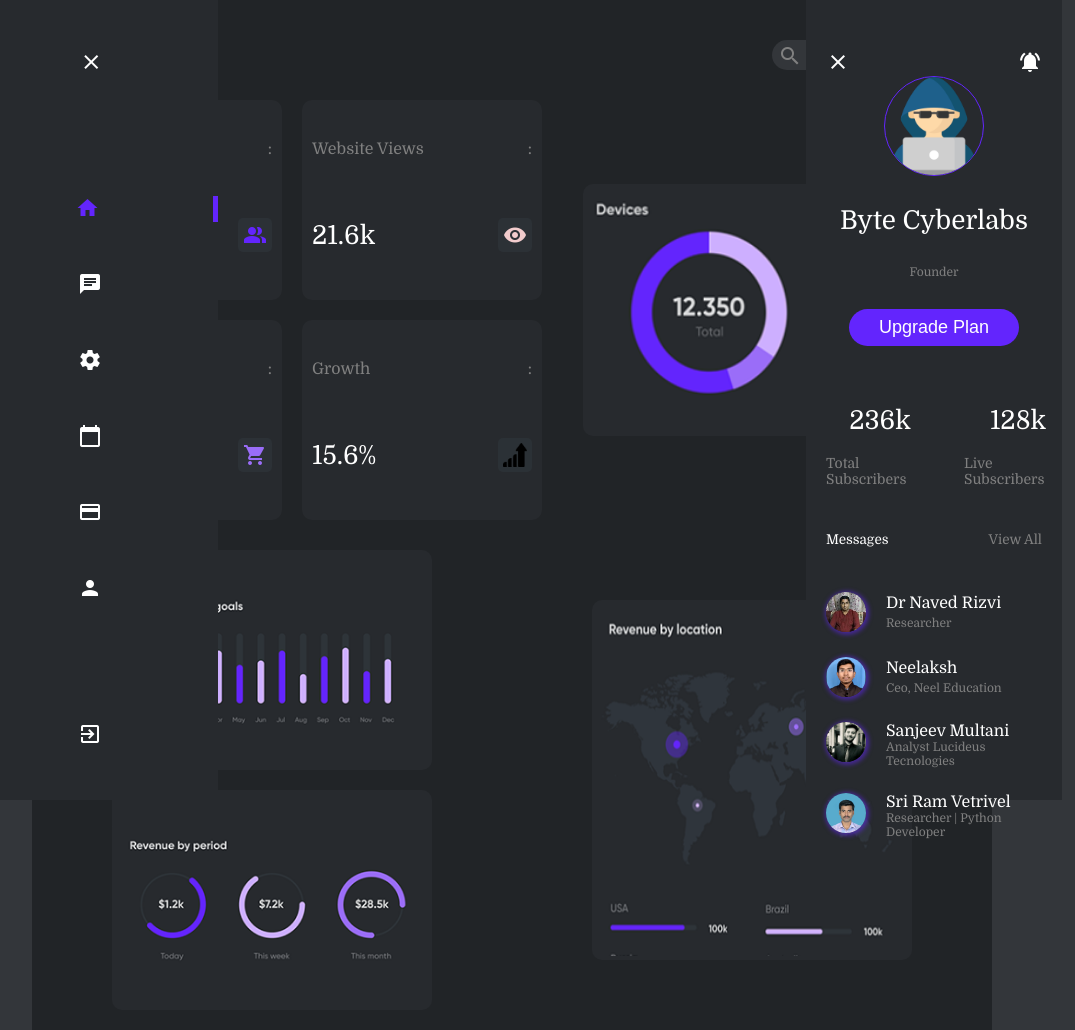
After one commit to codingbeasts/registration_form, a PHP site: page /assets/php/admin.php in a window 1280 px wide. The commit adds this page. Shown: the whole page, without its empty margins (128-1203 px from the left). Run offline with PHP 8.4, Linux system fonts and the light colour scheme.

Commit message:
admin page

```diff
--- /dev/null
+++ b/assets/css/admin.css
@@ -0,0 +1,432 @@
+/* global css */
+@import url('https://fonts.googleapis.com/css2?family=Domine&display=swap');
+*,
+*::before,
+*::after{
+    margin: 0;
+    padding: 0;
+    box-sizing: inherit;
+}
+::-webkit-input-placeholder {
+   text-transform: capitalize;
+}
+
+:-moz-placeholder {
+   text-transform: capitalize;
+}
+
+::-moz-placeholder {
+   text-transform: capitalize;
+}
+
+:-ms-input-placeholder {
+   text-transform: capitalize;
+}
+ul{
+    list-style: none;
+}
+html{
+    box-sizing: border-box;
+    font-size: 10px;
+    font-family: 'Domine', serif;
+    color: white;
+}
+body{
+    background:rgba(51,54,58,1);
+}
+.wrapper{
+    width: 360px;
+    position: relative;
+    background:rgba(33, 36, 39, 1);
+    margin: 0 auto;
+}
+/* .main-section{
+    background:gainsboro;
+} */
+/* .main-section-nav{
+
+} */
+
+.main-section-nav ul{
+    display: flex;
+    flex-flow: row;
+    justify-content: space-around;
+    margin:20px 0;
+    align-items: center;
+}
+.main-section-nav li:nth-child(2){
+    text-transform: capitalize;
+    font-size: 1.5rem;
+}
+.main-section-nav li{
+    position: relative;
+}
+.search-bar i{
+    position: absolute;
+    left: 6px;
+    top:4px;
+    color: grey;
+}
+i{
+    cursor: pointer;
+    transition: .3s;
+}
+i:focus{
+    color:rgb(99,37,253);
+}
+i:hover{
+    color: rgb(99,37,253);
+}
+
+.search-bar input{
+    background:rgba(51,54,58,1);
+    padding: 8px 5px 8px 40px;
+    outline: none;
+    border:none;
+    border-radius:20px;
+    color: grey;
+    transition: .3s;
+    font-size: 1.2rem;
+}
+.search-bar input:focus + i{
+    color: rgb(99,37,253);
+}
+.search-bar input:focus{
+    box-shadow: 2px 2px 10px 4px rgba(99,37,253,0.5);
+}
+.search-bar input:hover + i{
+    color: rgb(99,37,253);
+}
+.navigation-menu{
+    background:rgba(39, 42, 46, 1);
+    width: 15%;
+    position: fixed;
+    z-index: 1;
+    height: 100%;
+    text-align: center;
+    left: -23rem;
+    transition: all 650ms ease-in-out;
+
+}
+.close-btn{
+    margin-top: 50px;
+}
+.navbar{
+    display: flex;
+    flex-direction: column;
+    gap: 50px;
+    margin:120px 0;
+}
+.nav-btn{
+    transition: .3s;
+}
+.active-nav-menu{
+    color: rgb(99,37,253);
+    border-right:5px solid rgb(99,37,253);
+}
+.navbar-show{
+    left: 0;
+}
+
+
+.admin-profile{
+    position: fixed;
+    height: 100%;
+    width: 100%;
+    background:rgba(39, 42, 46, 1);
+    top: 0;
+    right: -44rem;
+    z-index: 1;
+    transition: all 650ms ease-in-out;
+    padding:50px 20px;
+}
+
+.admin-profile-show{
+    right: 0;
+}
+
+.profile-nav ul{
+    display: flex;
+    flex-flow: row;
+    justify-content: space-between;
+}
+.profile-info{
+    display: flex;
+    flex-direction: column;
+    gap: 30px;
+    align-items: center;
+    text-transform: capitalize;
+}
+.profile-info img + span{
+    font-size: 2.6rem;
+}
+.profile-info img + span + span{
+    font-size: 1.2rem;
+    color: grey;
+}
+.profile-info input[type="button"]{
+    border:none;
+    border-radius:20px;
+    font-size:1.8rem;
+    padding: 8px 30px;
+    background: rgb(99,37,253);
+    color: white;
+    text-transform: capitalize;
+    transition: .5s;
+    cursor: pointer;
+}
+.profile-info input[type="button"]:hover{
+    box-shadow: 1px 1px 5px 2px rgba(255, 255, 255,0.1);
+}
+.profile-info img{
+    width: 100px;
+    border-radius: 50%;
+    border: 1.2px solid rgb(99,37,253);
+    transition: .4s;
+    cursor: pointer;
+}
+.profile-info img:hover{
+    box-shadow: 1px 1px 8px 4px rgb(99,37,253,0.8);
+}
+.profile-info ul{
+    display: grid;
+    grid-template-columns: 50% 50%;
+    grid-column-gap: 3rem;
+    margin-top: 3rem;
+}
+.profile-info ul li{
+    display: flex;
+    flex-flow: column;
+    gap:2rem;
+    align-self: center;
+}
+
+.profile-info li span:nth-child(1){
+    font-size: 2.6rem;
+    text-align: center;
+}
+.profile-info li span:nth-child(2){
+    font-size: 1.4rem;
+    color: grey;
+}
+.messages ul:first-child{
+    display: flex;
+    flex-flow: row;
+    justify-content: space-between;
+    margin:4.5rem 0;
+    text-transform: capitalize;
+    font-size: 1.35rem;
+}
+.msg-list li{
+    display: flex;
+    flex-direction: row;
+    gap: 2rem;
+    margin-top: 2.5rem;
+}
+.msg-list li div{
+    display: flex;
+    flex-flow: column;
+    justify-content: space-around;
+    text-transform: capitalize;
+}
+.view-btn{
+    color: grey;
+}
+.view-btn:hover{
+    cursor: pointer;
+    color: rgb(99,37,253);
+}
+.msg-list img{
+    width: 40px;
+    height: 40px;
+    border-radius:50%;
+    clear: right;
+    box-shadow: 1px 1px 4px 2px rgba(99,37,253,0.5);
+}
+.msg-list p{
+    display: inline-block;
+    width: 100%;
+    font-size: 1.6rem;
+}
+.msg-list span{
+    display: block;
+    width: 100%;
+    color: grey;
+    font-size: 1.2rem;
+}
+
+.main-section{
+    padding: 20px 0;
+}
+.first-section{
+    display: grid;
+    grid-template-rows: 50% 50% 50%;
+    grid-row-gap: 20px;
+    grid-column-gap: 20px;
+    justify-content: center;
+
+}
+.box{
+    width: 100%;
+    height: 200px;
+    background:rgba(39, 42, 46, 1);
+    border-radius: 10px;
+    text-transform: capitalize;
+}
+.box-1{
+    display: flex;
+    flex-flow: row;
+    justify-content: space-between;
+    margin:4rem 1rem;
+    font-size: 1.6rem;
+    color: grey;
+}
+.box-2{
+    display: flex;
+    flex-flow: row;
+    justify-content: space-between;
+    margin:6rem 1rem 0;
+    font-size: 2.6rem;
+    align-items: center;
+}
+.box-2 i{
+    padding: .5rem;
+    background: rgba(46 , 52, 57, 0.8);
+    border-radius: 0.5rem;
+}
+.i-b1{
+    color: rgba(99,37,253,1);
+}
+.i-b2{
+    color: rgba(242,204,205,1);
+}
+.i-b3{
+    color: rgba(154, 109, 248,1);
+}
+.i-b4{
+    padding: .5rem;
+    background: rgba(46 , 52, 57, 0.8);
+    border-radius: 0.5rem;
+    width: 34px;
+    height: 34px;
+    background-image: url("../images/icons/growth.png");
+    display: inline-block;
+    background-position: center;
+    background-repeat: no-repeat;
+    background-size: 2.4rem;
+}
+.device-box{
+    border-radius: 10px;
+    width: 320px;
+    height: 200px;
+    background:rgba(39, 42, 46, 1);
+    grid-column: 1/3;
+    background-image: url("../images/device-box.png");
+    background-position: center;
+    background-size: contain;
+    background-repeat: no-repeat;
+}
+.second-section{
+    margin-top: 20px;
+    display: grid;
+    grid-template-rows:30% 30% 60%;
+    grid-row-gap: 20px;
+    justify-content: center;
+}
+.sec-box{
+    width: 320px;
+    height: 220px;
+    background:rgba(39, 42, 46, 1);
+    border-radius: 10px;
+}
+.graph-box{
+    background-image: url("../images/graph-box.png");
+    background-position: center;
+    background-size: contain;
+    background-repeat: no-repeat;
+}
+.revenue-box{
+    background-image: url("../images/revenue-box.png");
+    background-position: center;
+    background-size: contain;
+    background-repeat: no-repeat;
+}
+.location-box{
+    border-radius: 10px;
+    background:rgba(39, 42, 46, 1);
+    width: 320px;
+    height: 360px;
+    background-image: url("../images/location-box.png");
+    background-position: center;
+    background-size: contain;
+    background-repeat: no-repeat;
+}
+
+@media only screen and (min-width:767px){
+    .wrapper{
+        width: 960px;
+    }
+    .first-section{
+        grid-template-rows: 1fr 1fr;
+        grid-template-columns: 1fr 1fr 2fr;
+        justify-content: center;
+        padding:10px;
+    }
+    .first-section .box{
+        width: 24rem;
+        justify-self: center;
+    }
+    .first-section .box:nth-child(3){
+        grid-row: 2/3;
+        grid-column: 1/2;
+    }
+    .first-section .box:nth-child(4){
+        grid-row: 2/3;
+        grid-column: 2/3;
+    }
+    .device-box{
+        grid-row: 1/3;
+        grid-column: 3/3;
+        justify-self: center;
+        width: 90%;
+        height: 60%;
+        align-self: center;
+    }
+    .second-section{
+        grid-template-rows: 1fr 1fr;
+        grid-template-columns: 1fr 1fr;
+    }
+    .second-section .sec-box{
+        align-self: center;
+        justify-self: center;
+
+    }
+    .location-box{
+        align-self: center;
+        justify-self: center;
+        grid-column: 2/3;
+        grid-row: 1/3;
+    }
+    .navigation-menu{
+        /* display: none; */
+        left: 9rem;
+        width: 20%;
+    }
+    .admin-profile{
+        /* display: none; */
+        width: 20%;
+        right: 9rem;
+
+    }
+    .main-section-nav ul{
+        justify-content: space-between;
+        margin-left: 20px;
+        margin-right: 20px;
+    }
+    .main-section-nav li:nth-child(1){
+        display: none;
+    }
+    .main-section-nav li:nth-child(4){
+        display: none;
+    }
+}
--- a/assets/css/styles.css
+++ b/assets/css/styles.css
@@ -82,6 +82,7 @@ form input{
     padding: 10px 5px;
     color:white;
     font-size: 1.5rem;
+    outline: none;
 
 }
 .btn{
--- /dev/null
+++ b/assets/js/menu.js
@@ -0,0 +1,30 @@
+
+var displayMenu = document.querySelector(".navigation-menu");
+
+document.querySelector(".open-btn").addEventListener("click",()=>{
+    displayMenu.classList.add("navbar-show");
+});
+
+document.querySelector(".close-btn").addEventListener("click",()=>{
+    displayMenu.classList.remove("navbar-show");
+});
+
+var adminShow = document.querySelector(".admin-profile");
+document.querySelector(".profile-open").addEventListener("click",()=>{
+    adminShow.classList.add("admin-profile-show");
+});
+
+document.querySelector(".profile-close").addEventListener("click", () => {
+    adminShow.classList.remove("admin-profile-show");
+});
+
+var navBtn = document.querySelectorAll(".nav-btn");
+
+navBtn.forEach(active_button =>  {
+    active_button.addEventListener("click",function(){
+        navBtn.forEach(btn => {
+            btn.classList.remove("active-nav-menu")
+        });
+        this.classList.add("active-nav-menu");
+    });
+});
--- /dev/null
+++ b/assets/php/admin.php
@@ -0,0 +1,159 @@
+<?php
+    session_start();
+?>
+<!DOCTYPE html>
+<html lang="en">
+<head>
+    <meta charset="UTF-8">
+    <meta name="viewport" content="width=device-width, initial-scale=1.0">
+    <link rel="stylesheet" href="../css/admin.css" type="text/css">
+    <link href="https://fonts.googleapis.com/icon?family=Material+Icons" rel="stylesheet">
+    <title>Admin</title>
+</head>
+<body>
+    <div class="wrapper">
+        <div class="navigation-menu">
+            <div class="logo">
+                <img src="" alt="">
+                <i class="material-icons close-btn">close</i>
+            </div>
+            <ul class="navbar">
+                <li class="nav-btn active-nav-menu"><i class="material-icons">home</i></li>
+                <li class="nav-btn"><i class="material-icons">chat</i></li>
+                <li class="nav-btn"><i class="material-icons">settings</i></li>
+                <li class="nav-btn"><i class="material-icons">calendar_today</i></li>
+                <li class="nav-btn"><i class="material-icons">credit_card</i></li>
+                <li class="nav-btn"><i class="material-icons">person</i></li>
+            </ul>
+            <div class="exit">
+                <i class="material-icons">exit_to_app</i>
+            </div>
+        </div>
+        <div class="main-section">
+            <div class="main-section-nav">
+                <ul>
+                    <li><i class="material-icons open-btn">menu</i></li>
+                    <li>dashboard</li>
+                    <li class="search-bar"><input type="text" placeholder="search"><i class="material-icons">search</i></li>
+                    <li><i class="material-icons profile-open">perm_identity</i></li>
+                </ul>
+            </div>
+            <div class="first-section">
+                <div class="box">
+                    <div class="box-1">
+                        <span>customers</span>
+                        <span>:</span>
+                    </div>
+                    <div class="box-2">
+                        <span>12.3k</span>
+                        <i class="material-icons i-b1">people_alt</i>
+                    </div>
+                </div>
+                <div class="box">
+                    <div class="box-1">
+                        <span>website views</span>
+                        <span>:</span>
+                    </div>
+                    <div class="box-2">
+                        <span>21.6k</span>
+                        <i class="material-icons i-b2">visibility</i>
+                    </div>
+                </div>
+                <div class="box">
+                    <div class="box-1">
+                        <span>orders</span>
+                        <span>:</span>
+                    </div>
+                    <div class="box-2">
+                        <span>34.4k</span>
+                        <i class="material-icons i-b3">shopping_cart</i>
+                    </div>
+                </div>
+                <div class="box">
+                    <div class="box-1">
+                        <span>growth</span>
+                        <span>:</span>
+                    </div>
+                    <div class="box-2">
+                        <span>15.6%</span>
+                        <!-- <img class="i-b4" src="../images/icons/growth.png" alt="growth"> -->
+                        <span class="i-b4"></span>
+                    </div>
+                </div>
+                <div class="device-box">
+                    <!-- Lorem ipsum dolor sit amet consectetur adipisicing elit.
+                    Laudantium sapiente porro at corrupti est asperiores suscipit
+                    similique ipsa quibusdam voluptate rem distinctio molestias
+                    dolores veniam, laboriosam numquam eaque placeat consectetur. -->
+                </div>
+            </div>
+            <div class="second-section">
+                <div class="sec-box graph-box"></div>
+                <div class="sec-box revenue-box"></div>
+                <div class="location-box"></div>
+            </div>
+        </div>
+        <div class="admin-profile">
+            <div class="profile-nav">
+                <ul>
+                    <li><i class="material-icons profile-close">close</i></li>
+                    <li><i class="material-icons">notifications_active</i></li>
+                </ul>
+            </div>
+            <div class="profile-info">
+                <img src="../images/icons/hacker.png" alt="profile-pic">
+                <span>byte cyberlabs</span>
+                <span>founder</span>
+                <input type="button" class="profile-btn" value="upgrade plan">
+                <ul>
+                    <li>
+                        <span>236k</span>
+                        <span>total subscribers</span>
+                    </li>
+                    <li>
+                        <span>128k</span>
+                        <span>live subscribers</span>
+                    </li>
+                </ul>
+            </div>
+            <div class="messages">
+                <ul>
+                    <li>messages</li>
+                    <li class="view-btn">view all</li>
+                </ul>
+                <ul class="msg-list">
+                    <li>
+                        <img src="../images/profile-msg/DrNavedRizvi.jpg" alt="">
+                        <div>
+                            <p>dr naved rizvi</p>
+                            <span>researcher</span>
+                        </div>
+                    </li>
+                    <li>
+                        <img src="../images/profile-msg/NeelakshN.jpg" alt="">
+                        <div>
+                            <p>neelaksh</p>
+                            <span>ceo, neel education</span>
+                        </div>
+                    </li>
+                    <li>
+                        <img src="../images/profile-msg/sanjeevmultani.jpg" alt="">
+                        <div>
+                            <p>sanjeev multani</p>
+                            <span>analyst lucideus tecnologies</span>
+                        </div>
+                    </li>
+                    <li>
+                        <img src="../images/profile-msg/sriramvetrivel.jpg" alt="">
+                        <div>
+                            <p>sri ram vetrivel</p>
+                            <span>researcher | python developer</span>
+                        </div>
+                    </li>
+                </ul>
+            </div>
+        </div>
+    </div>
+    <script src="../js/menu.js"></script>
+</body>
+</html>
--- a/assets/php/login.php
+++ b/assets/php/login.php
@@ -13,8 +13,8 @@
     $result = mysqli_query($con,$s);
 
     $num = mysqli_num_rows($result);
-    if($num==1){
-       header('location:homepage.php');
+    if($num===1){
+       header('location:admin.php');
     }
     else{
        header('location:../../login&signup.php');
```
Also changed, not shown: login&signup.php (+6 -6 lines), assets/images/device-box.png (added), assets/images/graph-box.png (added), assets/images/icons/growth.png (added), assets/images/icons/hacker.png (added), assets/images/location-box.png (added), assets/images/profile-msg/DrNavedRizvi.jpg (added), assets/images/profile-msg/NeelakshN.jpg (added), assets/images/profile-msg/sanjeevmultani.jpg (added), assets/images/profile-msg/sriramvetrivel.jpg (added), assets/images/revenue-box.png (added), 1 other file.
